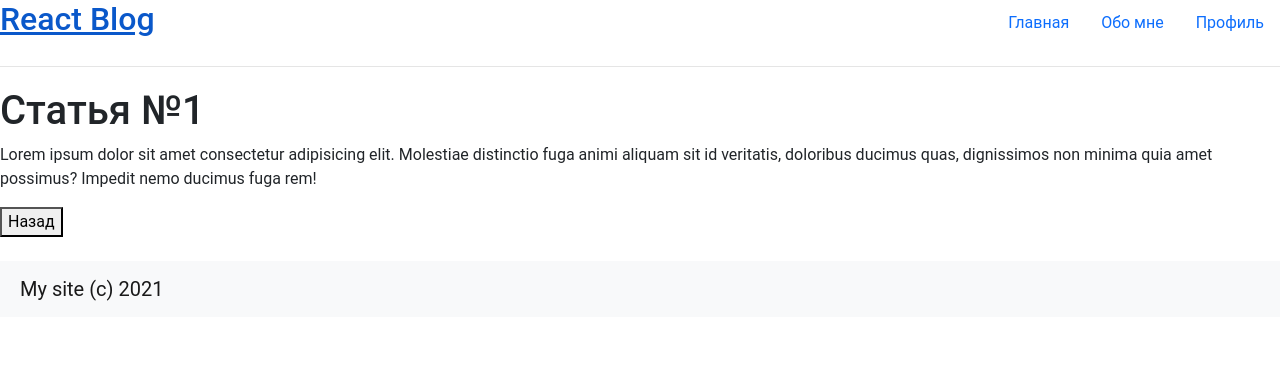
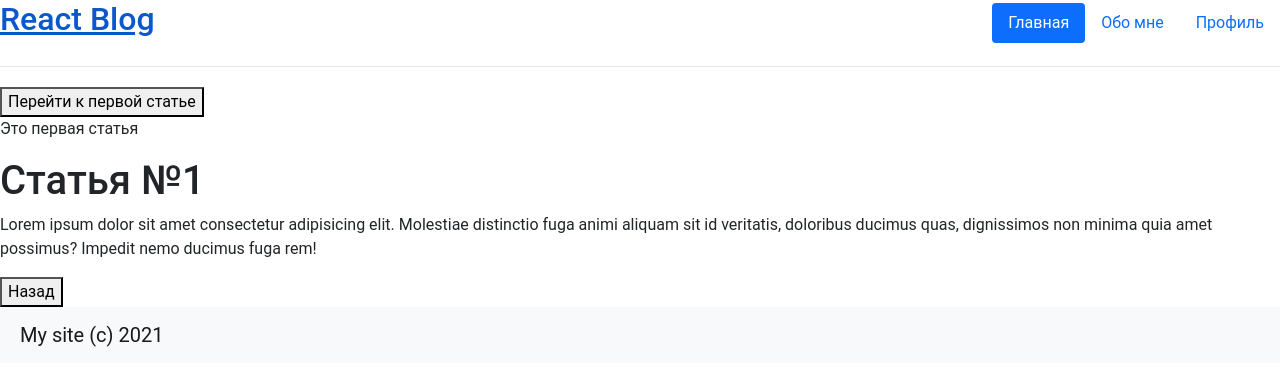
Before and after one commit to Ursnazar/home-work-1, a React (Create React App) app: page /post/1 in a window 1280 px wide. Shown: the top 384 px of the page. Built offline with nearby package versions, Linux system fonts and the light colour scheme.

Commit message:
Tutorial-6 / всегда можно обратится, если что то подзабыл по react-routeru

```diff
--- a/package.json
+++ b/package.json
@@ -14,6 +14,8 @@
     "react": "^17.0.2",
     "react-bootstrap": "^2.0.3",
     "react-dom": "^17.0.2",
+    "react-router": "^6.1.0",
+    "react-router-dom": "^5.3.0",
     "react-scripts": "4.0.3",
     "styled-components": "^5.3.3",
     "web-vitals": "^1.1.2"
--- a/src/index.js
+++ b/src/index.js
@@ -1,5 +1,6 @@
 import React from 'react';
 import ReactDOM from 'react-dom';
+import { BrowserRouter as Router } from 'react-router-dom';
 // import './index.css';
 import '../src/tutorial-4/App.css';
 
@@ -14,7 +15,9 @@ import App from './tutorial-6/App';
 
 ReactDOM.render(
   <React.StrictMode>
-    <App />
+    <Router>
+      <App />
+    </Router>
   </React.StrictMode>,
   document.getElementById('root'),
 );
--- a/src/tutorial-6/App.js
+++ b/src/tutorial-6/App.js
@@ -1,66 +1,81 @@
-import { Nav, Navbar, Row, Col, Card } from 'react-bootstrap';
-import Artical from './Artical';
+import React from 'react';
 
-import styles from './style.module.scss';
+import { Switch, Route, useHistory, useLocation, useRouteMatch, Redirect } from 'react-router-dom';
+
+import Header from './components/Header';
+import Home from './pages/Home';
+import About from './pages/About';
+import Artical from './pages/Artical';
+import Footer from './components/Footer';
+
+/* function Route({ path, children, exact }) {
+  const { pathname } = window.location;
+
+  if (exact) {
+    if (pathname === path) {
+      return children;
+    }
+  } else {
+    if (pathname.includes(path)) {
+      return children;
+    }
+  }
+
+  return null;
+} */
+
+window.localStorage.setItem('token', JSON.stringify({ 1: 'token' }));
+
+function ProtectedRoute({ path, children }) {
+  const token = window.localStorage.getItem('token');
+
+  return (
+    <Route
+      path={path}
+      render={() => {
+        if (token) {
+          return children;
+        } else {
+          return <Redirect to={'/'} />;
+        }
+      }}
+    />
+  );
+}
 
 export default function App() {
-  const { pathname } = window.location;
+  // const { pathname } = window.location;
+  const history = useHistory();
+  const location = useLocation();
+  const isArtical = useRouteMatch('/post/:test');
+  console.log(history);
+  console.log(location);
 
-  const id = pathname.split('/')[2];
+  function goToArtical(id) {
+    history.push(`/post/${id}`);
+  }
 
   return (
     <div className="App">
-      <header className={styles.header}>
-        <h2>
-          <a href="/">React Blog</a>
-        </h2>
-        <Nav variant="pills" defaultActiveKey="/">
-          <Nav.Item>
-            <Nav.Link eventKey="/home" to="/">
-              Главная
-            </Nav.Link>
-          </Nav.Item>
-          <Nav.Item>
-            <Nav.Link eventKey="/home" to="/about">
-              Обо мне
-            </Nav.Link>
-          </Nav.Item>
-          <Nav.Item>
-            <Nav.Link eventKey="/home" to="/profile">
-              Профиль
-            </Nav.Link>
-          </Nav.Item>
-        </Nav>
-      </header>
-      {pathname === '/' && (
-        <Row xs={1} md={6} className="g-4">
-          <Col>
-            <Card>
-              <Card.Img variant="top" src="https://via.placeholder.com/150x150" />
-              <Card.Body>
-                <Card.Title>
-                  <a href="/post/1">Card title</a>
-                </Card.Title>
-                <Card.Text>
-                  This is a longer card with supporting text below as a natural lead-in to
-                  additional content. This content is a little bit longer.
-                </Card.Text>
-              </Card.Body>
-            </Card>
-          </Col>
-        </Row>
-      )}
-      {/* ТУТ ДОПИСАТЬ РОУТ НА ПОЛНУЮ ЗАПИСЬ */}
-      {pathname === `/post/${id}` && <Artical id={id} />}
-      {pathname === '/about' && (
-        <Card>
-          <Card.Body>Это мой личный сайт!</Card.Body>
-        </Card>
-      )}
-      <br />
-      <Navbar bg="light" style={{ paddingLeft: 20 }}>
-        <Navbar.Brand href="#home">My site (c) 2021</Navbar.Brand>
-      </Navbar>
+      <Header />
+      <button onClick={() => goToArtical(1)}>Перейти к первой статье</button>
+      {isArtical ? <p>Это первая статья</p> : <p>Это все что угодно, только не первая статья</p>}
+      <Switch>
+        <Route path="/" exact>
+          <Home />
+        </Route>
+        <Route path="/about">
+          <About />
+        </Route>
+        <Route path="/post/:test" exact render={() => <Artical />} />
+        <ProtectedRoute path="/profile">
+          <h2>Это защищенная страница профайла User</h2>
+        </ProtectedRoute>
+        <Route>
+          <h1 style={{ textAlign: 'center' }}>Страница отсутствует</h1>
+        </Route>
+      </Switch>
+      <Footer />
     </div>
   );
 }
--- /dev/null
+++ b/src/tutorial-6/components/Footer.jsx
@@ -0,0 +1,13 @@
+import React from 'react';
+
+import { Navbar } from 'react-bootstrap';
+
+function Footer() {
+  return (
+    <Navbar bg="light" style={{ paddingLeft: 20 }}>
+      <Navbar.Brand href="#home">My site (c) 2021</Navbar.Brand>
+    </Navbar>
+  );
+}
+
+export default Footer;
--- /dev/null
+++ b/src/tutorial-6/components/Header.jsx
@@ -0,0 +1,35 @@
+import React from 'react';
+
+import { Link, NavLink } from 'react-router-dom';
+import { Nav } from 'react-bootstrap';
+
+import styles from '../style.module.scss';
+
+function Header() {
+  return (
+    <header className={styles.header}>
+      <h2>
+        <Link to="/">React Blog</Link>
+      </h2>
+      <Nav variant="pills" defaultActiveKey="/">
+        <Nav.Item>
+          <Nav.Link as={NavLink} eventKey="/home" to="/">
+            Главная
+          </Nav.Link>
+        </Nav.Item>
+        <Nav.Item>
+          <Nav.Link as={NavLink} eventKey="/about" to="/about">
+            Обо мне
+          </Nav.Link>
+        </Nav.Item>
+        <Nav.Item>
+          <Nav.Link as={NavLink} eventKey="/profile" to="/profile">
+            Профиль
+          </Nav.Link>
+        </Nav.Item>
+      </Nav>
+    </header>
+  );
+}
+
+export default Header;
--- /dev/null
+++ b/src/tutorial-6/pages/About.jsx
@@ -0,0 +1,13 @@
+import React from 'react';
+
+import { Card } from 'react-bootstrap';
+
+function About() {
+  return (
+    <Card>
+      <Card.Body>Это мой личный сайт!</Card.Body>
+    </Card>
+  );
+}
+
+export default About;
--- a/src/tutorial-6/Artical.js
+++ b/src/tutorial-6/pages/Artical.jsx
@@ -1,9 +1,15 @@
 import React from 'react';
 
-function Artical({ id }) {
+import { useParams } from 'react-router-dom';
+
+function Artical() {
+  const obj = useParams();
+
+  console.log(obj);
+
   return (
     <div>
-      <h1>Статья №{id}</h1>
+      <h1>Статья №{obj.test}</h1>
       <p>
         Lorem ipsum dolor sit amet consectetur adipisicing elit. Molestiae distinctio fuga animi
         aliquam sit id veritatis, doloribus ducimus quas, dignissimos non minima quia amet possimus?
--- /dev/null
+++ b/src/tutorial-6/pages/Home.jsx
@@ -0,0 +1,26 @@
+import React from 'react';
+
+import { Row, Col, Card } from 'react-bootstrap';
+
+function Home() {
+  return (
+    <Row xs={1} md={6} className="g-4">
+      <Col>
+        <Card>
+          <Card.Img variant="top" src="https://via.placeholder.com/150x150" />
+          <Card.Body>
+            <Card.Title>
+              <a href="/post/1">Card title</a>
+            </Card.Title>
+            <Card.Text>
+              This is a longer card with supporting text below as a natural lead-in to additional
+              content. This content is a little bit longer.
+            </Card.Text>
+          </Card.Body>
+        </Card>
+      </Col>
+    </Row>
+  );
+}
+
+export default Home;
```
Also changed, not shown: 1 other file (tests, documents, lock files or other folders).
